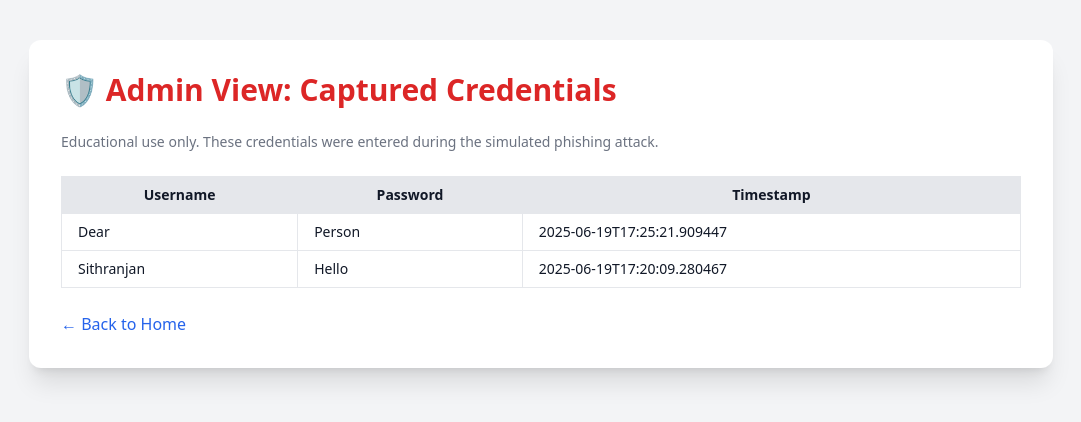
After one commit to Sithranjan-Suresh/phishing-simulator, a Flask app: page /admin in a window 1280 px wide. The commit adds this page. Shown: the top 422 px of the page, without its empty margins (99-1180 px from the left). Run offline with Flask 3, Linux system fonts and the light colour scheme; data comes from the database, SQL or seed files in the repository; both versions use the stored data as it was after the commit; some libraries are stand-ins or nearby versions.

Commit message:
Add admin dashboard to view simulated credential logs

```diff
--- a/app.py
+++ b/app.py
@@ -1,6 +1,7 @@
 from flask import Flask, render_template, request
 from datetime import datetime
 import sqlite3
+from flask import request
 
 app = Flask(__name__)
 
@@ -37,5 +38,35 @@ def dashboard():
 
     return render_template('dashboard.html', clicks=clicks)
 
+@app.route('/login')
+def login_page():
+    return render_template('login.html')
+
+@app.route('/submit-login', methods=['POST'])
+def submit_login():
+    username = request.form.get('username')
+    password = request.form.get('password')
+    timestamp = datetime.now().isoformat()
+
+    # Save to database
+    conn = sqlite3.connect('database.db')
+    c = conn.cursor()
+    c.execute("INSERT INTO credentials (username, password, timestamp) VALUES (?, ?, ?)",
+              (username, password, timestamp))
+    conn.commit()
+    conn.close()
+
+    print(f"[PHISHED] username={username} | password={password} | time={timestamp}")
+    return render_template('phished.html', username=username)
+
+@app.route('/admin')
+def admin_dashboard():
+    conn = sqlite3.connect('database.db')
+    c = conn.cursor()
+    c.execute("SELECT username, password, timestamp FROM credentials ORDER BY timestamp DESC")
+    credentials = c.fetchall()
+    conn.close()
+    return render_template('admin.html', credentials=credentials)
+
 if __name__ == '__main__':
     app.run(debug=True)
--- /dev/null
+++ b/templates/admin.html
@@ -0,0 +1,39 @@
+<!DOCTYPE html>
+<html lang="en">
+<head>
+  <meta charset="UTF-8">
+  <title>Admin Credential Log</title>
+  <script src="https://cdn.tailwindcss.com"></script>
+</head>
+<body class="bg-gray-100 font-sans text-gray-900">
+
+  <div class="max-w-5xl mx-auto mt-10 bg-white shadow-xl p-8 rounded-xl">
+    <h1 class="text-3xl font-bold text-red-600 mb-6">🛡️ Admin View: Captured Credentials</h1>
+    <p class="text-sm text-gray-500 mb-6">Educational use only. These credentials were entered during the simulated phishing attack.</p>
+
+    <div class="overflow-x-auto">
+      <table class="min-w-full table-auto border border-gray-300 text-sm">
+        <thead class="bg-gray-200">
+          <tr>
+            <th class="px-4 py-2 border">Username</th>
+            <th class="px-4 py-2 border">Password</th>
+            <th class="px-4 py-2 border">Timestamp</th>
+          </tr>
+        </thead>
+        <tbody>
+          {% for cred in credentials %}
+          <tr class="border-t">
+            <td class="px-4 py-2 border">{{ cred[0] }}</td>
+            <td class="px-4 py-2 border">{{ cred[1] }}</td>
+            <td class="px-4 py-2 border">{{ cred[2] }}</td>
+          </tr>
+          {% endfor %}
+        </tbody>
+      </table>
+    </div>
+
+    <a href="/" class="inline-block mt-6 text-blue-600 hover:underline">← Back to Home</a>
+  </div>
+
+</body>
+</html>
--- a/templates/email.html
+++ b/templates/email.html
@@ -22,9 +22,7 @@
       <p>We've detected an unusual login attempt on your account. If this was not you, please verify your account immediately to avoid temporary suspension.</p>
 
       <p>
-        <a href="/track-click?target=bank" class="text-blue-600 hover:underline font-semibold">
-          Verify your account now →
-        </a>
+        <a href="/login" class="text-blue-600 hover:underline font-semibold"> Verify your account now → </a>
       </p>
 
       <p>Thank you,<br>The SecureBanking Team</p>
```
Also changed, not shown: database/init_db.py (+12 -1 lines), templates/login.html (added, +36 -0 lines), templates/phished.html (added, +21 -0 lines), database.db.
